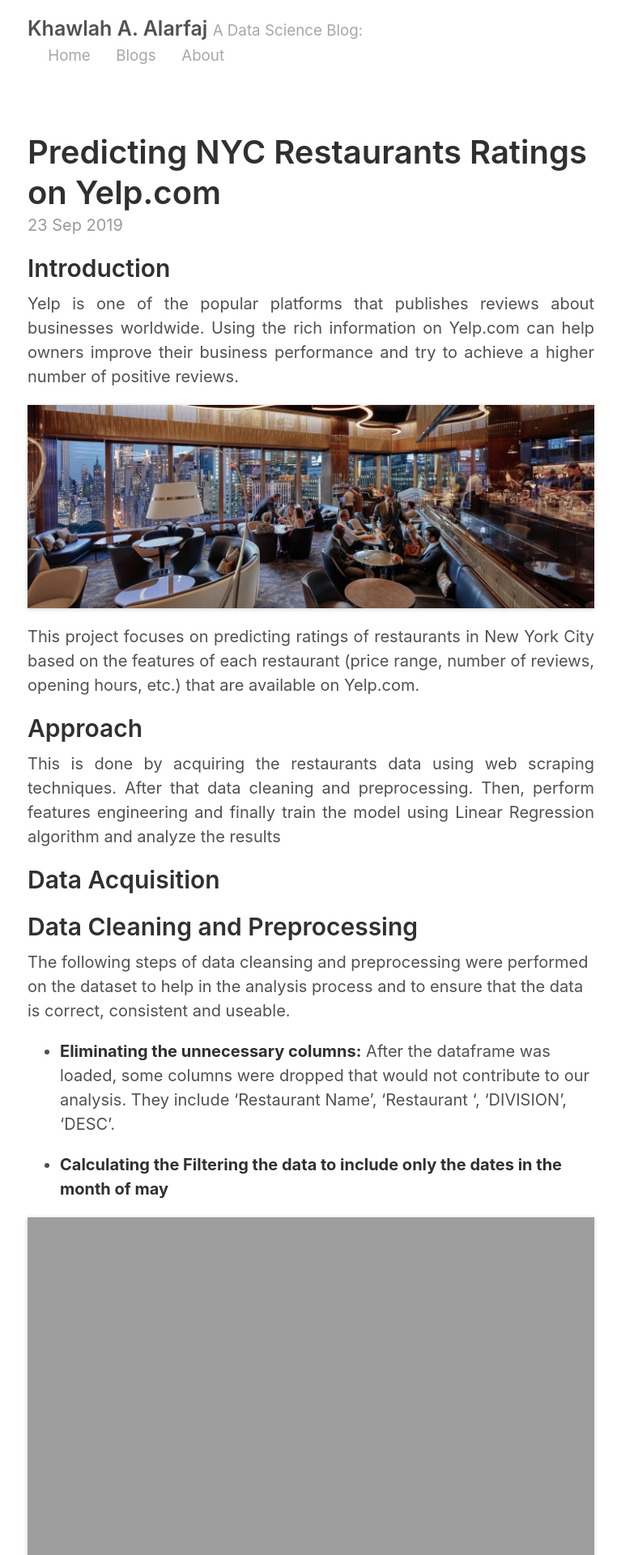
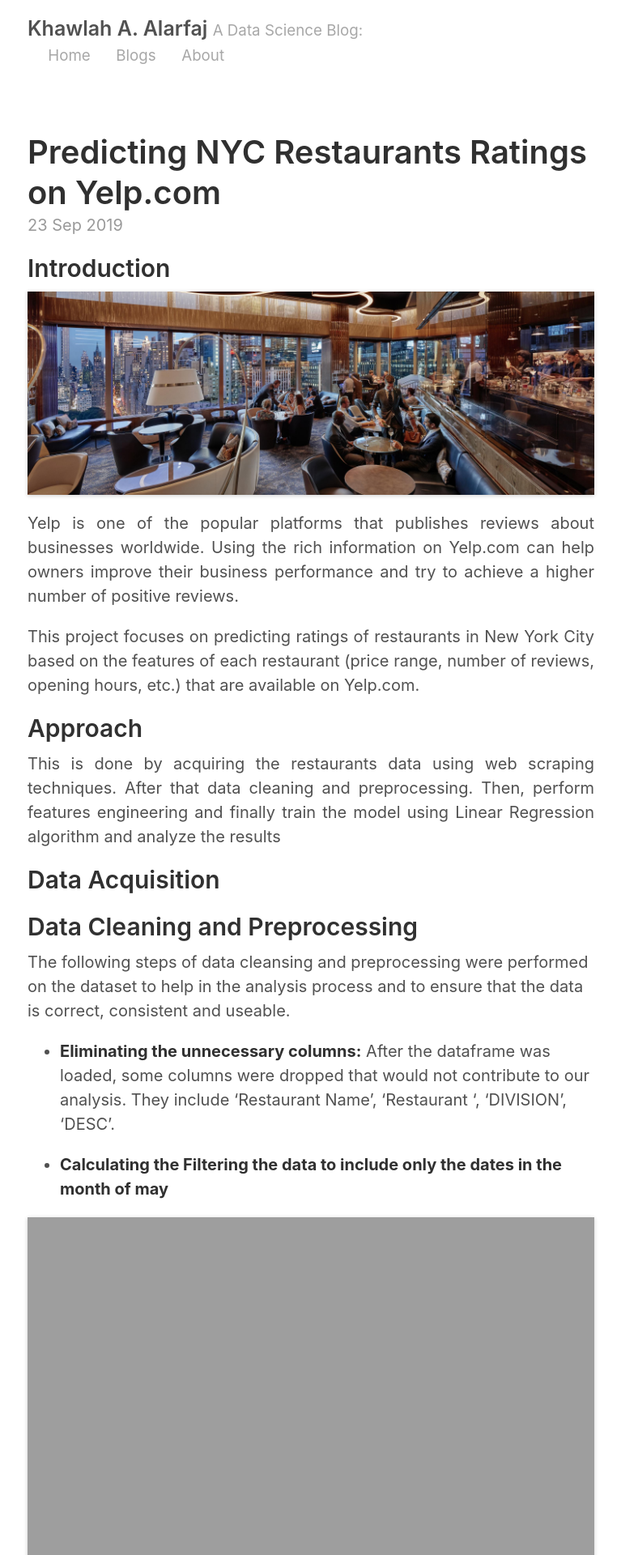
Before and after one commit to emj8/emj8.github.io, a Jekyll site: the page built from _posts/2019-09-23-Project02.md, in a window 1280 px wide. Shown: the top 1920 px of the page at 81% size, without its empty margins (256-1023 px from the left). Built offline with Jekyll 4.4.1, drawn with Linux system fonts in a browser that asks for light colours.

Commit message:
Update 2019-09-23-Project02.md

```diff
--- a/_posts/2019-09-23-Project02.md
+++ b/_posts/2019-09-23-Project02.md
@@ -5,10 +5,6 @@ date: 2019-09-23
 ---
 
 ## Introduction
-<p style='text-align: justify'>
-Yelp is one of the popular platforms that publishes reviews about businesses worldwide. Using the rich information on Yelp.com can help owners improve their business performance and try to achieve a higher number of positive reviews.
-</p>
-
 <img src="{{ site.url }}/images/new-york-fine-dining.jpg" style="
   box-shadow: 0 1px 5px 0 rgba(0, 0, 0, 0.2);
   border-radius: 0;
@@ -16,6 +12,12 @@ Yelp is one of the popular platforms that publishes reviews about businesses wor
   margin-left: auto;
   margin-right: auto;
   width: 100%;"/>
+
+
+<p style='text-align: justify'>
+Yelp is one of the popular platforms that publishes reviews about businesses worldwide. Using the rich information on Yelp.com can help owners improve their business performance and try to achieve a higher number of positive reviews.
+</p>
+
 
 <p style='text-align: justify'>
 This project focuses on predicting ratings of restaurants in New York City based on the features of each restaurant (price range, number of reviews, opening hours, etc.) that are available on Yelp.com. </p>
```
